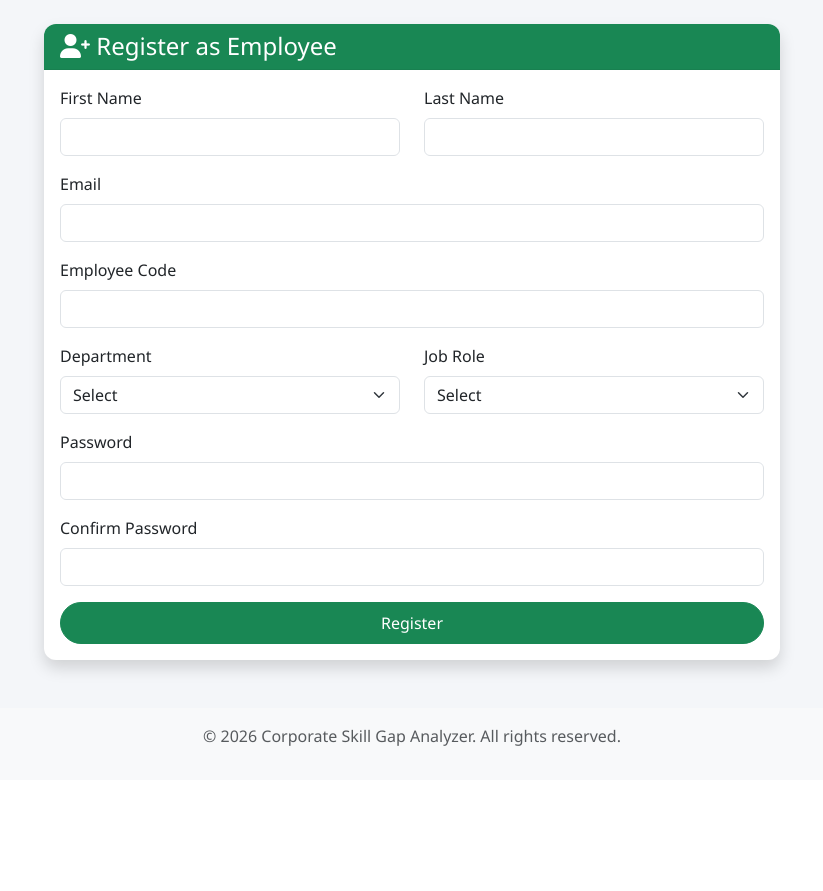
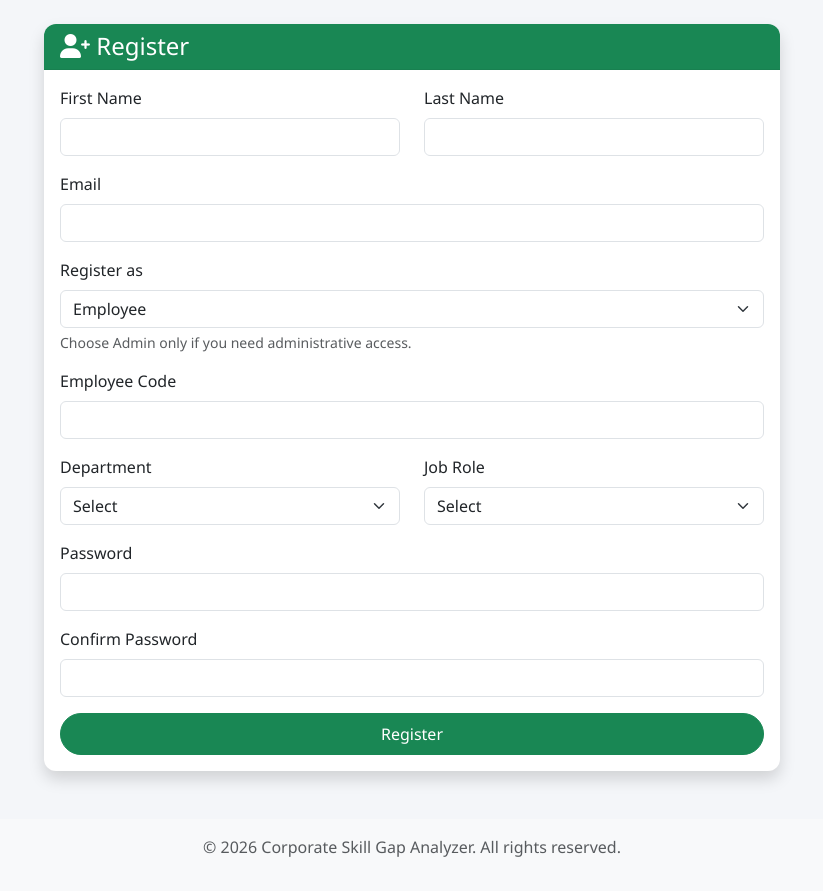
Before and after one commit to prajwal-Inovator/CorporateSkillGapAnalyzer, a Flask app: page /auth/register in a window 1280 px wide. Shown: the part 62-953 px from the top of the page, without its empty margins (228-1051 px from the left). Before the commit the page ends 808 px from the top, so only its background shows below. Run offline with Flask 3, Linux system fonts and the light colour scheme; data comes from the database, SQL or seed files in the repository.

Commit message:
Updated project

```diff
--- a/routes/auth_routes.py
+++ b/routes/auth_routes.py
@@ -46,6 +46,7 @@
         employee_code = request.form.get('employee_code')
         department_id = request.form.get('department_id')
         job_role_id = request.form.get('job_role_id')
+        role = request.form.get('role', 'employee') or 'employee'
 
         try:
             # Validation
@@ -61,8 +62,11 @@
                 flash('Employee code already exists', 'danger')
                 return redirect(url_for('auth.register'))
 
+            if role not in ['employee', 'admin']:
+                role = 'employee'
+
             # Create user
-            user = User(email=email, role='employee')
+            user = User(email=email, role=role)
             user.set_password(password)
             db.session.add(user)
             db.session.flush()  # to get user.id
--- a/templates/register.html
+++ b/templates/register.html
@@ -5,7 +5,7 @@
     <div class="col-md-8">
         <div class="card shadow">
             <div class="card-header bg-success text-white">
-                <h4 class="mb-0"><i class="fas fa-user-plus"></i> Register as Employee</h4>
+                <h4 class="mb-0"><i class="fas fa-user-plus"></i> Register</h4>
             </div>
             <div class="card-body">
                 <form method="POST">
@@ -22,6 +22,14 @@
                     <div class="mb-3">
                         <label for="email" class="form-label">Email</label>
                         <input type="email" class="form-control" id="email" name="email" required>
+                    </div>
+                    <div class="mb-3">
+                        <label for="role" class="form-label">Register as</label>
+                        <select class="form-select" id="role" name="role">
+                            <option value="employee" selected>Employee</option>
+                            <option value="admin">Admin</option>
+                        </select>
+                        <div class="form-text">Choose Admin only if you need administrative access.</div>
                     </div>
                     <div class="mb-3">
                         <label for="employee_code" class="form-label">Employee Code</label>
```
Also changed, not shown: routes/recommendation_routes.py (+8 -2 lines).
